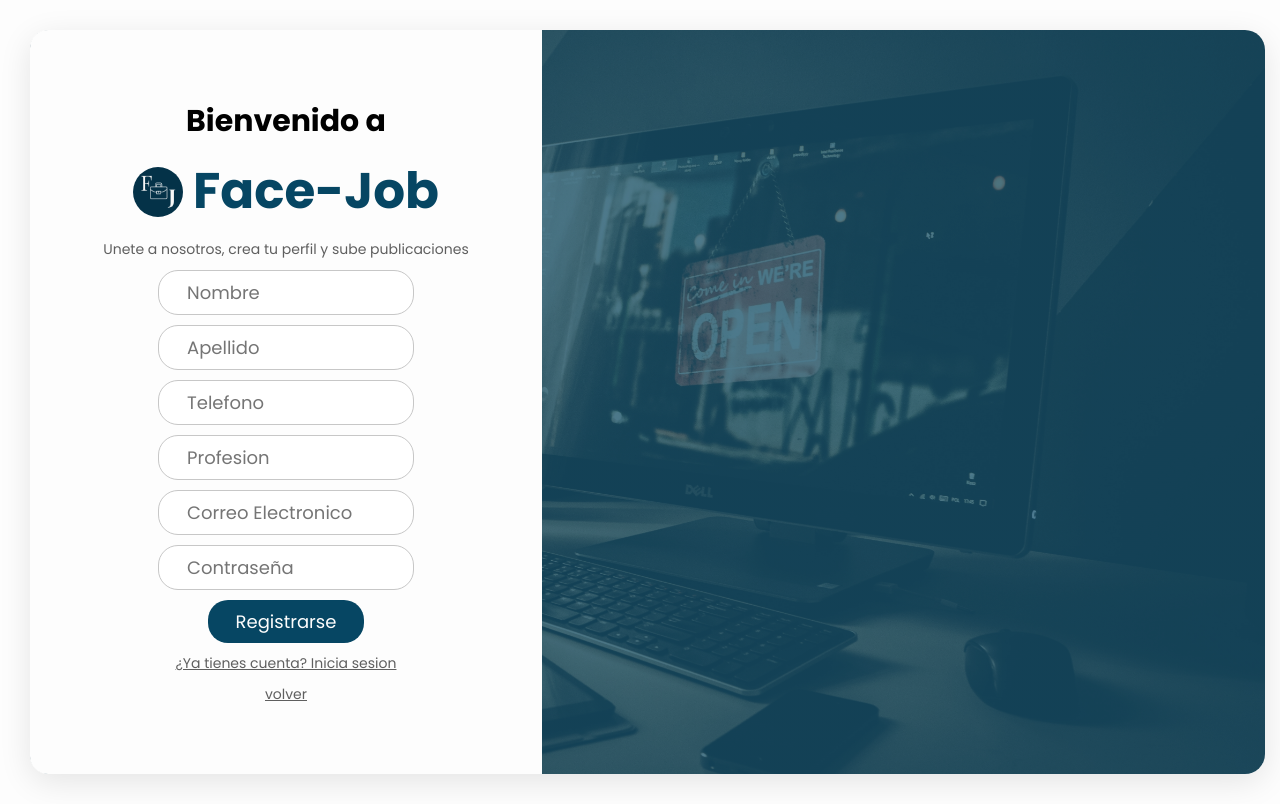
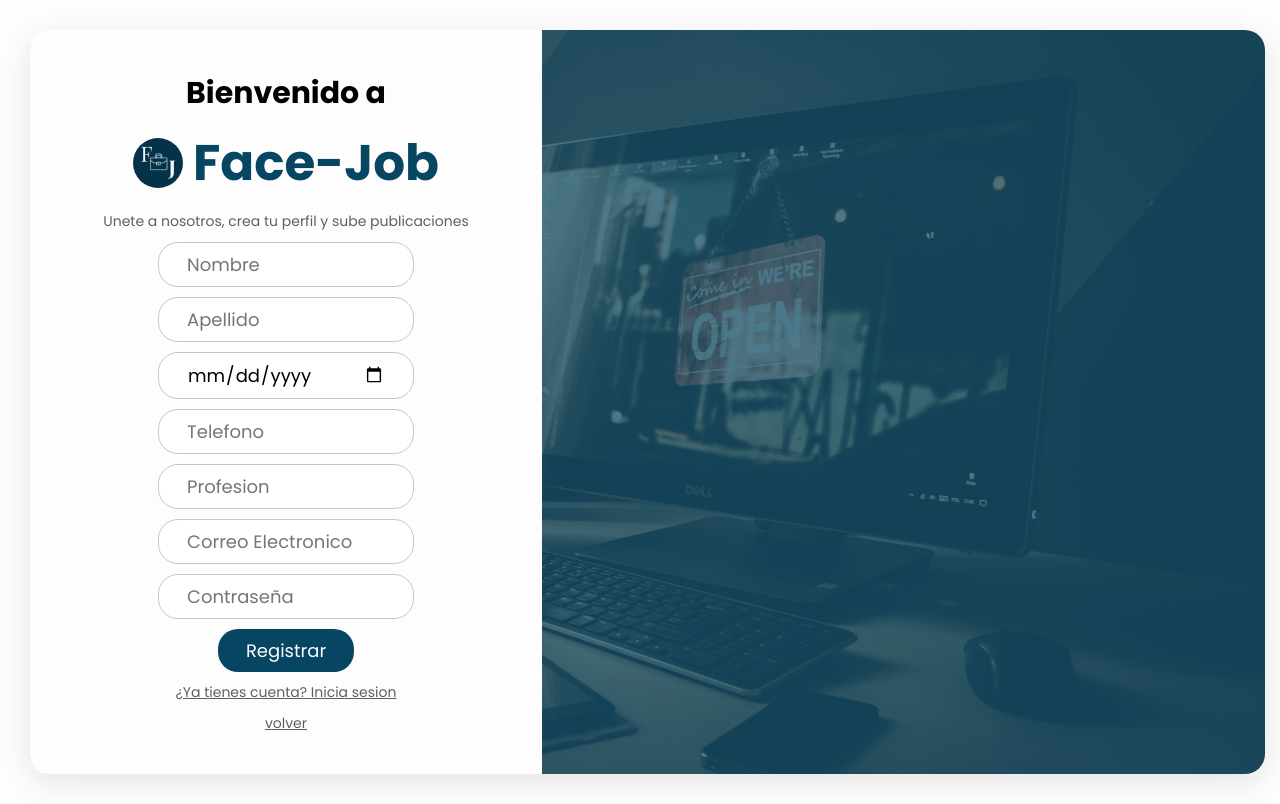
Before and after one commit to ADSI-CELADA/frontend-face-job, a React (Vite) app in the folder client/: page /signup in a window 1280 px wide. Built offline with nearby package versions, Linux system fonts and the light colour scheme.

Commit message:
formik de Registro

```diff
--- a/client/package.json
+++ b/client/package.json
@@ -11,6 +11,7 @@
   "dependencies": {
     "aos": "^3.0.0-beta.6",
     "axios": "^1.3.4",
+    "formik": "^2.2.9",
     "react": "^18.2.0",
     "react-dom": "^18.2.0",
     "react-router-dom": "^6.4.3",
--- a/client/src/api/api.js
+++ b/client/src/api/api.js
@@ -1,9 +1,9 @@
 import axios from "axios";
 
-let url = "http://localhost:4000/"
+let url = "http://localhost:4000"
 
 export const singUpUser = async(values) =>
-    await axios.post(`${url}registroCliente`, values)
+    await axios.post(`${url}/registroCliente`, values)
 
 export const singInUser = async (values) =>
   await axios.post(`${url}loginCliente`, values);
--- a/client/src/components/Forms/SignUp.jsx
+++ b/client/src/components/Forms/SignUp.jsx
@@ -1,27 +1,53 @@
-import logo from '../../assets/img/logo.png'
+import logo from "../../assets/img/logo.png";
+import { singUpUser } from "../../api/api";
+import sweet from "sweetalert2";
+import { Form, Formik } from "formik";
 
 export const SignUp = () => {
   return (
     <div className="sign-up">
-        <div data-aos="fade-right" data-aos-duration="1000" className="sign-up-form">
+      <div
+        data-aos="fade-right"
+        data-aos-duration="1000"
+        className="sign-up-form"
+      >
         <h2>Bienvenido a</h2>
         <section>
           <img src={logo} alt="logo" />
           <p>Face-Job</p>
         </section>
         <p>Unete a nosotros, crea tu perfil y sube publicaciones</p>
-            <form action="">
-                <input placeholder='Nombre' type="text" id="name" />
-                <input placeholder='Apellido' type="text" id="last-name" />
-                <input placeholder='Telefono' type="text" id="number" />
-                <input placeholder='Profesion' type="text" id="profesion" />
-                <input placeholder='Correo Electronico' type="email" id="email" />
-                <input placeholder='Contraseña' type="password" id="password" />
-                <button>Registrarse</button>
-            </form>
-            <a href='/login'>¿Ya tienes cuenta? Inicia sesion</a>
+        <Formik
+          initialValues={{
+            name: "",
+            lastname: "",
+            date : "",
+            number: "",
+            profession: "",
+            email: "",
+            password: "",
+          }}
+          onSubmit={async (values) => {
+            const response = await singUpUser(values);
+            console.log(response);
+          }}
+        >
+          {({handleChange, handleSubmit, isSubmitting}) => (
+            <Form onSubmit={handleSubmit}>
+              <input placeholder="Nombre" type="text" name="name" onChange={handleChange}/>
+              <input placeholder="Apellido" type="text" name="lastname" onChange={handleChange}/>
+              <input placeholder="Fecha de Nacimiento" type="date" name="date" onChange={handleChange} />
+              <input placeholder="Telefono" type="text" name="number" onChange={handleChange}/>
+              <input placeholder="Profesion" type="text" name="profesion" onChange={handleChange}/>
+              <input placeholder="Correo Electronico" type="email" name="email" onChange={handleChange}/>
+              <input placeholder="Contraseña" type="password" name="password" onChange={handleChange}/>
+              <button> { isSubmitting ? 'Registrando...' : 'Registrar'} </button>
+            </Form>
+          )}
+        </Formik>
+        <a href="/login">¿Ya tienes cuenta? Inicia sesion</a>
         <a href="/">volver</a>
       </div>
     </div>
-  )
-}
+  );
+};
```
Also changed, not shown: 1 other file (tests, documents, lock files or other folders). Lines whose indentation alone changed are shown as unchanged.
